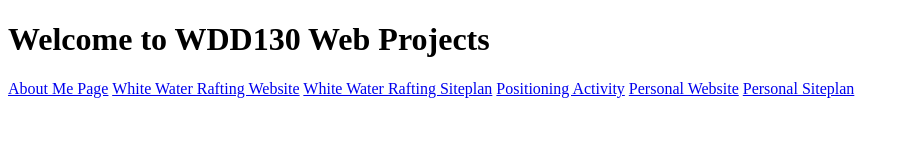
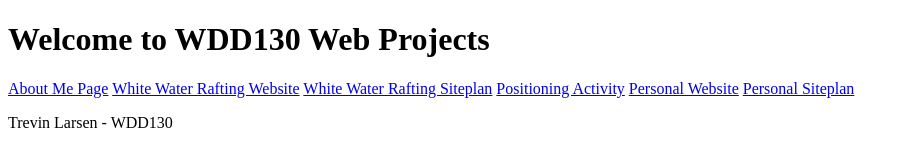
Before and after one commit to larsent23/wdd130, a plain HTML site: page index.html in a window 1280 px wide. Shown: the whole page, without its empty margins (0-909 px from the left). Drawn offline with Linux system fonts and the light colour scheme.

Commit message:
Added Paragraph to HP

```diff
--- a/index.html
+++ b/index.html
@@ -16,6 +16,7 @@
   <a href="#">Personal Website</a>
   <a href="#">Personal Siteplan</a>
 </nav>
+<p>Trevin Larsen - WDD130</p>
 
 </body>
 </html>
```
